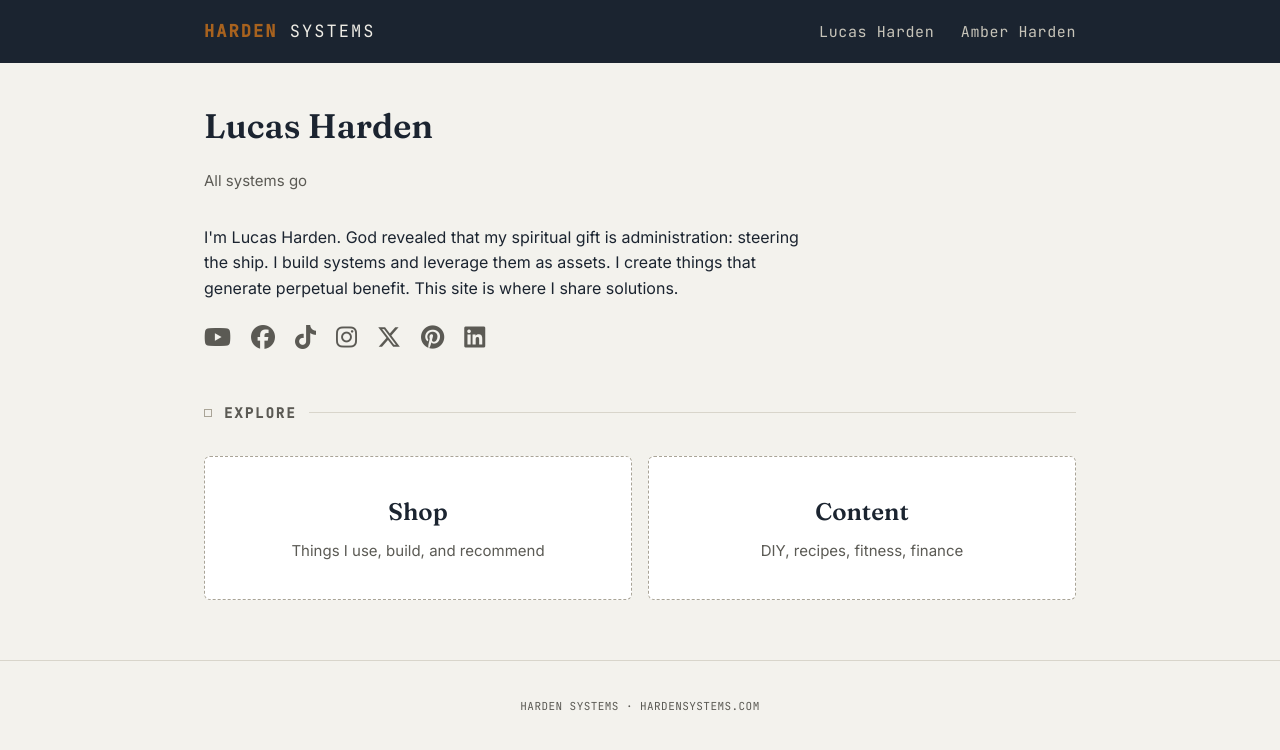
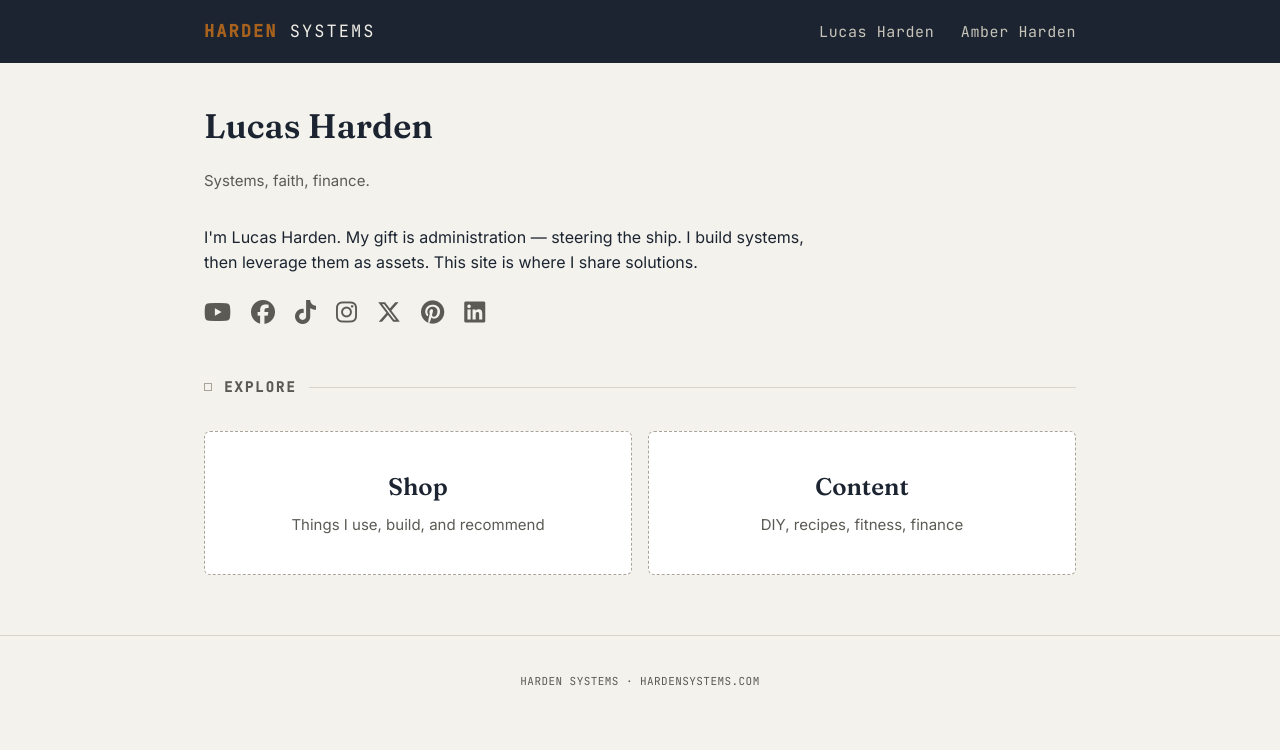
Before and after one commit to hardensystems/hardensystems.github.io, a Jekyll site: the page built from lucas-harden/index.md, in a window 1280 px wide. Shown: the top 750 px of the page. Built offline with Jekyll 4.4.1, drawn with Linux system fonts in a browser that asks for light colours.

Commit message:
Update index.md

```diff
--- a/lucas-harden/index.md
+++ b/lucas-harden/index.md
@@ -3,10 +3,10 @@ title: Lucas Harden
 layout: default
 ---
 <h1 class="page-title">Lucas Harden</h1>
-<p class="page-sub">All systems go</p>
+<p class="page-sub">Systems, faith, finance.</p>
 
 <div class="bio">
-  <p>I'm Lucas Harden. God revealed that my spiritual gift is administration: steering the ship. I build systems and leverage them as assets. I create things that generate perpetual benefit. This site is where I share solutions.</p>
+ <p>I'm Lucas Harden. My gift is administration — steering the ship. I build systems, then leverage them as assets. This site is where I share solutions.</p>
 </div>
 
 <div class="social-row">
```
